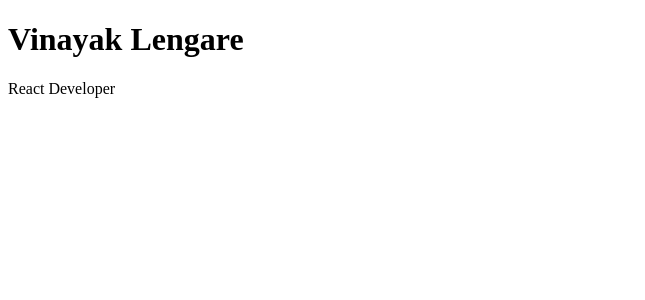
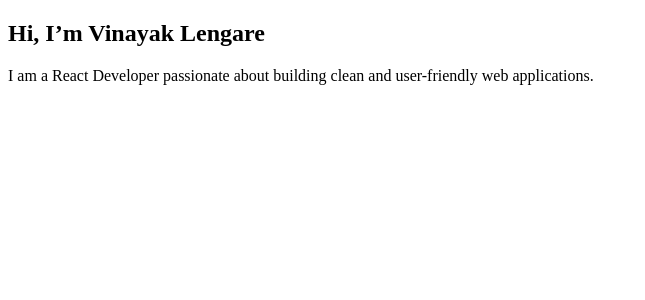
Before and after one commit to VinayakLengare/react-portfolio, a React (Vite) app: page / in a window 1280 px wide. Shown: the top 300 px of the page, without its empty margins (0-645 px from the left). Built offline with nearby package versions, Linux system fonts and the light colour scheme.

Commit message:
Add Home page component and integrate into App

```diff
--- a/src/App.jsx
+++ b/src/App.jsx
@@ -1,12 +1,11 @@
 import reactLogo from "./assets/react.svg";
 import viteLogo from "/vite.svg";
-
+import Home from "./pages/Home";
 
 function App() {
   return (
     <div>
-      <h1>Vinayak Lengare</h1>
-      <p>React Developer</p>
+      <Home />
     </div>
   );
 }
--- /dev/null
+++ b/src/pages/Home.jsx
@@ -0,0 +1,13 @@
+function Home() {
+  return (
+    <section>
+      <h1>Hi, I’m Vinayak Lengare</h1>
+      <p>
+        I am a React Developer passionate about building clean and user-friendly
+        web applications.
+      </p>
+    </section>
+  );
+}
+
+export default Home;
```
